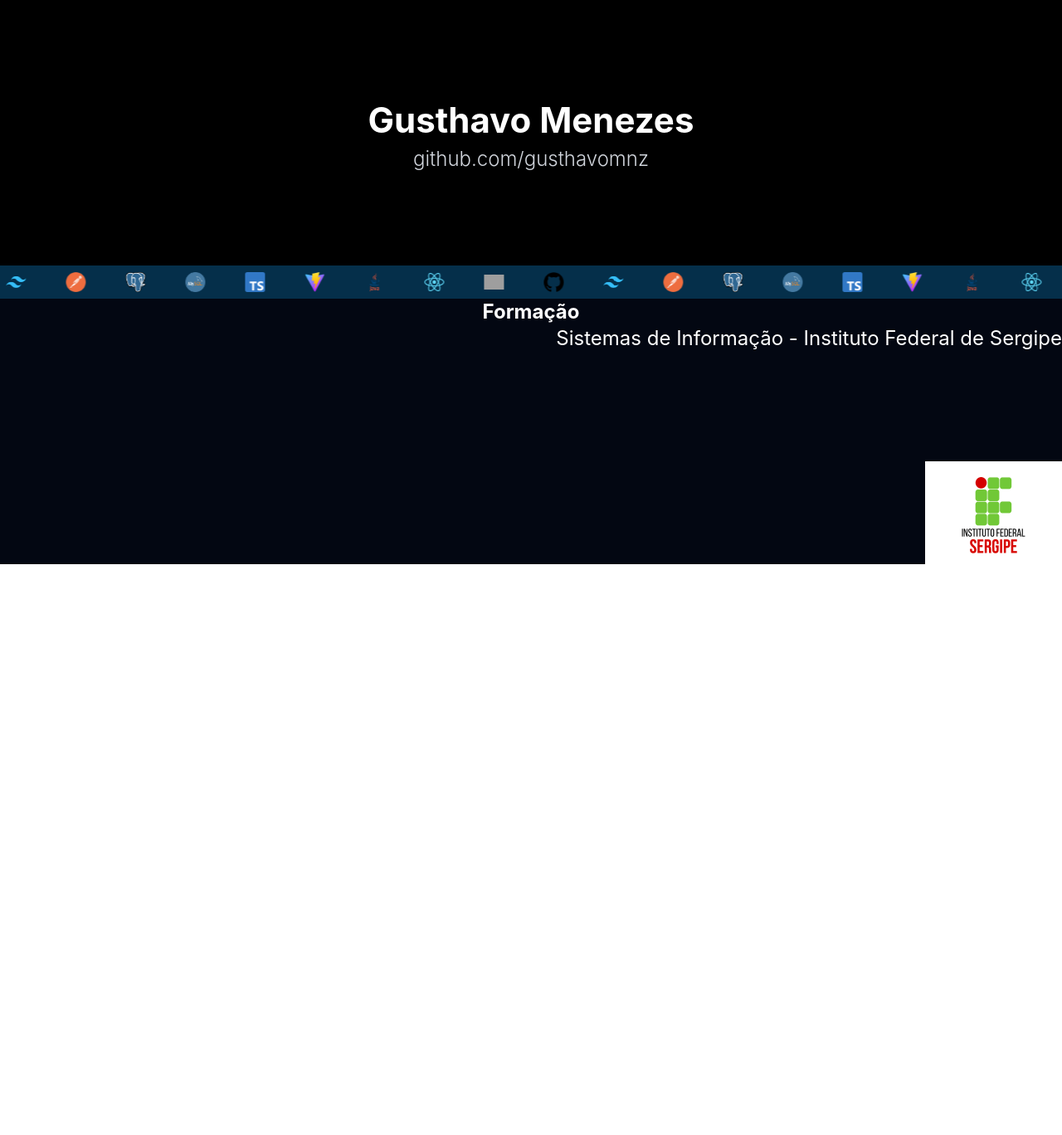
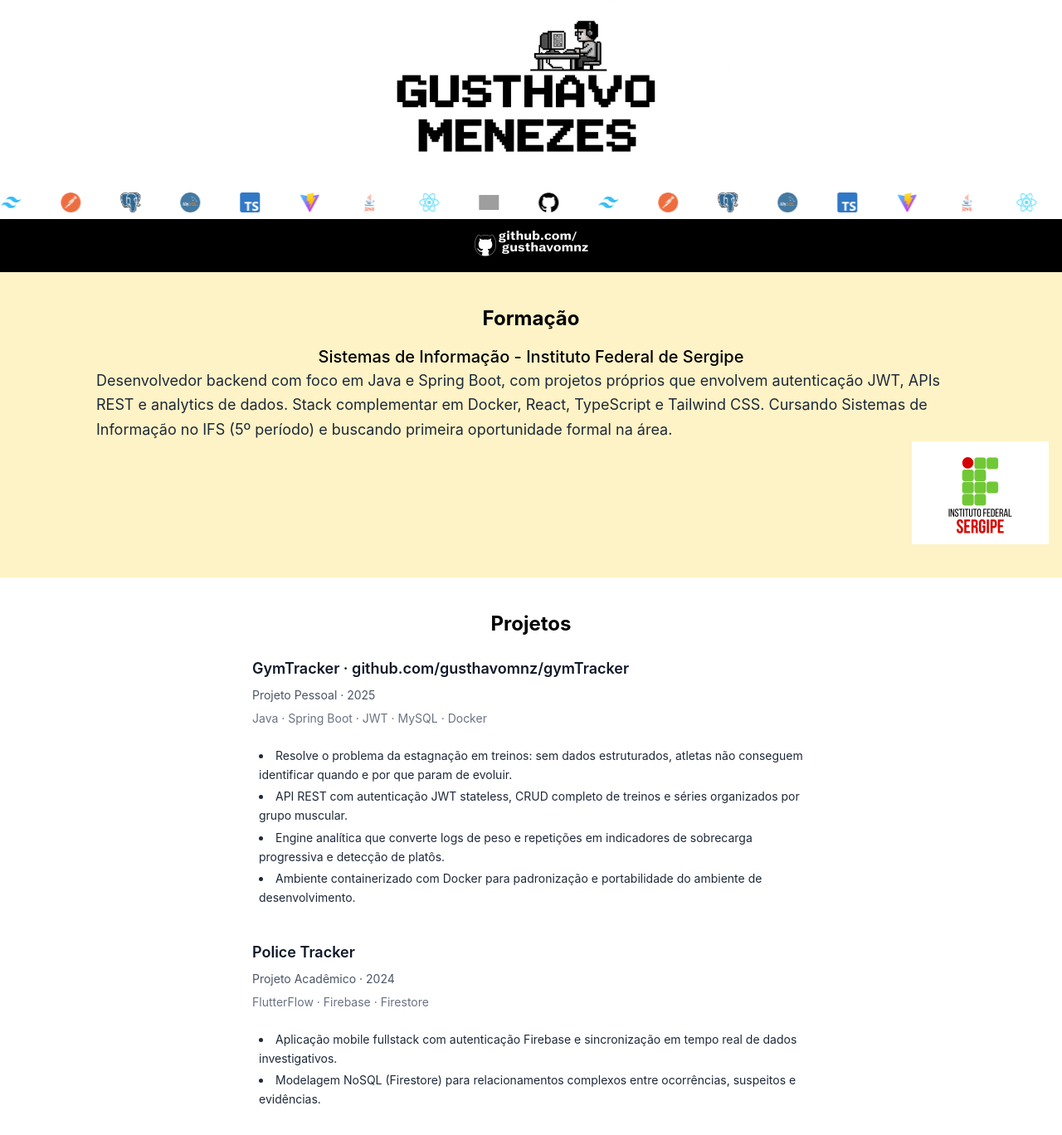
Before and after one commit to gusthavomnz/portfolio-gusthavomnz, a React (Vite) app: page / in a window 1280 px wide. Shown: the top 1368 px of the page at 83% size. Before the commit the page ends 800 px from the top, so only its background shows below. Built offline with nearby package versions, Linux system fonts and the light colour scheme; grey boxes are pictures that could not be loaded.

Commit message:
feat: aderindo novo estilo de pixelart ao curriculo, sessão de hero atualizada

```diff
--- a/src/components/ContatoSection.tsx
+++ b/src/components/ContatoSection.tsx
@@ -1,9 +1,10 @@
+import gitlink from '../assets/gitliinkpnx.png';
+
+
 function ContatoSection() {
     return (
-        <div className=" bg-sky-950">
-            <h1 className="text-2xl flex flex-col font-bold text-white items-center px-4 py-4 ">
-                Contato
-            </h1>
+        <div className="bg-black flex justify-center items-start h-16 relative overflow-hidden">
+            <img src={gitlink} alt="GitHub" className="h-24 w-auto -mt-4 " />
         </div>
     )
 }
--- a/src/components/FormaçãoSection.tsx
+++ b/src/components/FormaçãoSection.tsx
@@ -2,13 +2,20 @@ import logoIF from '../assets/logoIF.png';
 
 function FormacaoSection() {
     return (
-        <div className="flex flex-col justify-start items-center  bg-gray-950 h-80">
-            <h1 className="text-2xl font-bold text-white">
+        <div className="flex flex-col justify-start items-center bg-amber-100 py-10 px-4">
+            <h1 className="text-xl md:text-2xl font-bold text-black-bold mb-4">
                 Formação
             </h1>
-            <h1 className= "text-2xl w-full flex justify-end text-white h-100">
+            <h2 className= "text-lg md:text-xl font-medium text-black-bold sm:px-10 px-4 text-center">
                 Sistemas de Informação - Instituto Federal de Sergipe
-            </h1>
+                </h2>
+
+                <p className= "text-xs md:text-base lg:text-lg flex justify-end lg:px-25 sm:px-10 px-4 text-gray-800 leading-relaxed">
+                Desenvolvedor backend com foco em Java e Spring Boot, com projetos próprios que envolvem autenticação JWT, APIs REST e
+                analytics de dados. Stack complementar em Docker, React, TypeScript e Tailwind CSS. Cursando Sistemas de Informação no IFS (5º
+                período) e buscando primeira oportunidade formal na área.
+
+            </p>
             <div className="w-full flex justify-end">
                 <img src={logoIF} alt="Logo IF" />
             </div>
--- a/src/components/HeroSection.tsx
+++ b/src/components/HeroSection.tsx
@@ -1,12 +1,15 @@
+import fotopixel from '../assets/nomeempixel.png';
+
 
 function HeroSection() {
     return (
-    <div className= "flex flex-col justify-center items-center bg-black h-80">
-      <h1 className="text-[42px] lg:text-[42px] font-bold text-white">
-        Gusthavo Menezes </h1>
-    <h1 className = "text-2xl font-light text-gray-300">
-      github.com/gusthavomnz
-    </h1>
+    <div className="flex flex-col justify-center items-center bg-white">
+      <h1 className="h-48 w-120 op">
+        <img src={fotopixel} alt="Nome Empixel" />
+      </h1>
+      <h1 className="text-2xl font-light text-gray-600 invisible">
+        <li> .   </li>
+      </h1>
     </div>
 )}
 
--- a/src/components/ProjetosSection.tsx
+++ b/src/components/ProjetosSection.tsx
@@ -1,10 +1,40 @@
 
 function ProjetosSection() {
     return (
-        <div className="flex flex-col justify-start items-center bg-white h-100">
-            <h1 className="text-2xl font-bold text-black px-4 py-4 ">
+        <div className="flex flex-col justify-start items-center bg-white py-10 px-4">
+            <h1 className="text-xl md:text-2xl font-bold text-black mb-6">
                 Projetos
             </h1>
+
+            <div className="w-full max-w-2xl space-y-6">
+                <div className="space-y-2">
+                    <h2 className="text-base md:text-lg font-semibold text-gray-900">
+                        GymTracker · github.com/gusthavomnz/gymTracker
+                    </h2>
+                    <p className="text-xs md:text-sm text-gray-600">Projeto Pessoal · 2025</p>
+                    <p className="text-xs md:text-sm text-gray-500">Java · Spring Boot · JWT · MySQL · Docker</p>
+                </div>
+
+                <ul className="list-disc list-inside space-y-1 text-xs md:text-sm text-gray-800 leading-relaxed px-2">
+                    <li>Resolve o problema da estagnação em treinos: sem dados estruturados, atletas não conseguem identificar quando e por que param de evoluir.</li>
+                    <li>API REST com autenticação JWT stateless, CRUD completo de treinos e séries organizados por grupo muscular.</li>
+                    <li>Engine analítica que converte logs de peso e repetições em indicadores de sobrecarga progressiva e detecção de platôs.</li>
+                    <li>Ambiente containerizado com Docker para padronização e portabilidade do ambiente de desenvolvimento.</li>
+                </ul>
+
+                <div className="space-y-2 pt-4">
+                    <h2 className="text-base md:text-lg font-semibold text-gray-900">
+                        Police Tracker
+                    </h2>
+                    <p className="text-xs md:text-sm text-gray-600">Projeto Acadêmico · 2024</p>
+                    <p className="text-xs md:text-sm text-gray-500">FlutterFlow · Firebase · Firestore</p>
+                </div>
+
+                <ul className="list-disc list-inside space-y-1 text-xs md:text-sm text-gray-800 leading-relaxed px-2">
+                    <li>Aplicação mobile fullstack com autenticação Firebase e sincronização em tempo real de dados investigativos.</li>
+                    <li>Modelagem NoSQL (Firestore) para relacionamentos complexos entre ocorrências, suspeitos e evidências.</li>
+                </ul>
+            </div>
         </div>
     )
 }
--- a/src/components/TecBanner.tsx
+++ b/src/components/TecBanner.tsx
@@ -25,7 +25,7 @@ function TecBanner() {
     ];
 
     return (
-        <div className="overflow-hidden bg-sky-950 py-2">
+        <div className="overflow-hidden bg-white py-2">
             <div className="flex w-[500%] animate-marquee">
                 <div className="flex gap-12 min-w-max w-[100%]">
                     {[...icons, ...icons, ...icons, ...icons, ...icons].map((icon, index) => (
--- a/src/index.css
+++ b/src/index.css
@@ -1,2 +1,6 @@
 @config "../tailwind.config.js";
 @import "tailwindcss";
+
+html, body {
+  overflow-x: hidden;
+}
--- a/src/pages/HomePage.tsx
+++ b/src/pages/HomePage.tsx
@@ -9,7 +9,10 @@ export default function HomePage() {
     <div>
       <HeroSection />
       <TecBanner />
+       <ContatoSection/>
       <FormacaoSection />
+      <ProjetosSection />
+
     </div>
 
   );
```
Also changed, not shown: src/assets/gitliinkpnx.png (added), src/assets/nomeempixel.png (added).
